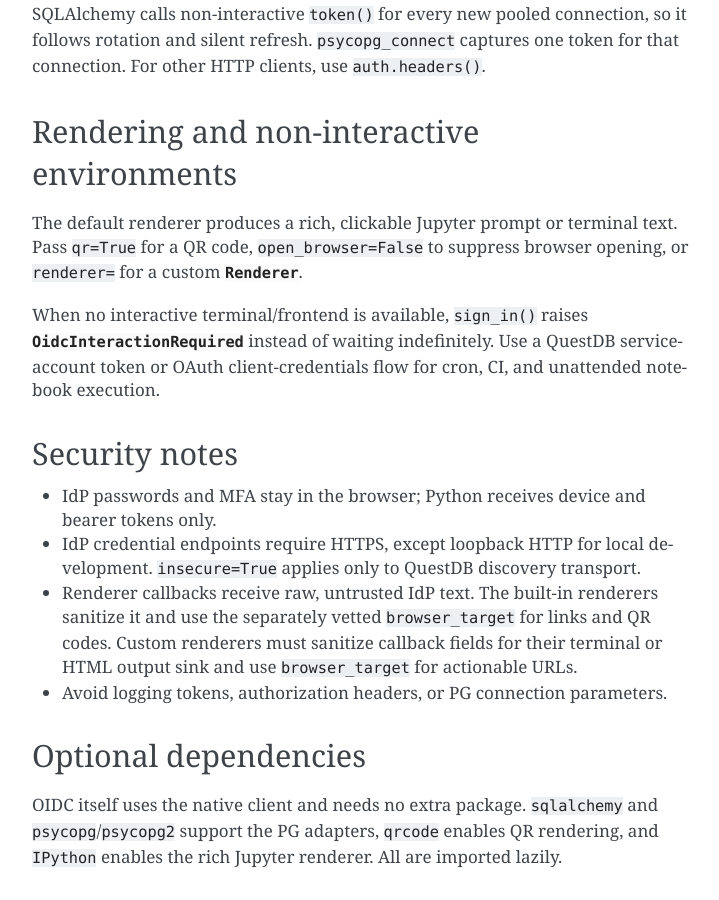
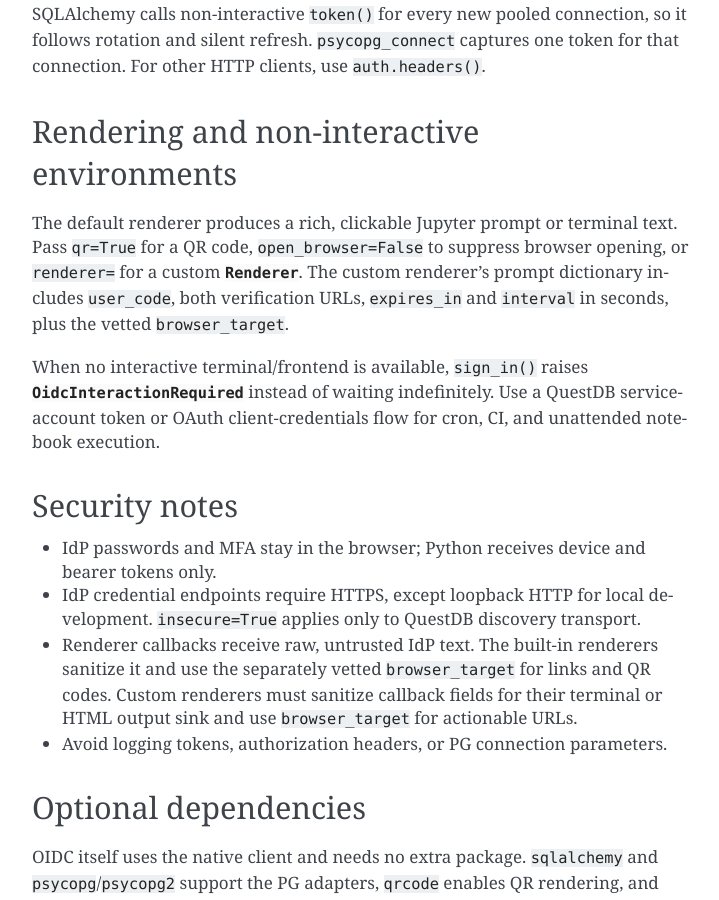
Before and after one commit to questdb/py-questdb-client, a Sphinx documentation site: the page built from docs/auth.rst, in a window 1280 px wide and 900 px high, scrolled down 3684 px. Shown: the whole window, without its empty margins (388-1107 px from the left). Built offline with Sphinx 7.4.7, drawn with Linux system fonts in a browser that asks for light colours.

Commit message:
feat(auth): expose complete OIDC prompt challenge

```diff
--- a/CHANGELOG.rst
+++ b/CHANGELOG.rst
@@ -52,6 +52,8 @@
   an ID token.
 * OIDC device-flow polling tolerates transient transport failures until the
   device code expires, matching the Java client.
+* OIDC prompt callbacks expose the bounded device-code lifetime and polling
+  interval, matching the complete Java device challenge.
 * Opt-in :class:`~questdb.auth.FileTokenStore` persistence writes owner-only
   plaintext credentials atomically and coordinates refresh across processes.
   Custom Python token stores are not supported by the native provider.
--- a/docs/auth.rst
+++ b/docs/auth.rst
@@ -193,6 +193,9 @@
 The default renderer produces a rich, clickable Jupyter prompt or terminal
 text. Pass ``qr=True`` for a QR code, ``open_browser=False`` to suppress browser
 opening, or ``renderer=`` for a custom :class:`~questdb.auth.Renderer`.
+The custom renderer's prompt dictionary includes ``user_code``, both
+verification URLs, ``expires_in`` and ``interval`` in seconds, plus the vetted
+``browser_target``.
 
 When no interactive terminal/frontend is available, ``sign_in()`` raises
 :class:`~questdb.auth.OidcInteractionRequired` instead of waiting indefinitely.
```
Also changed, not shown: 4 other files.
